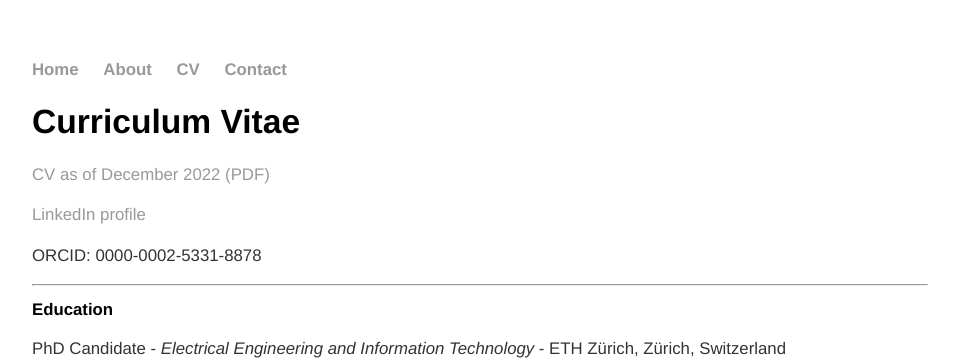
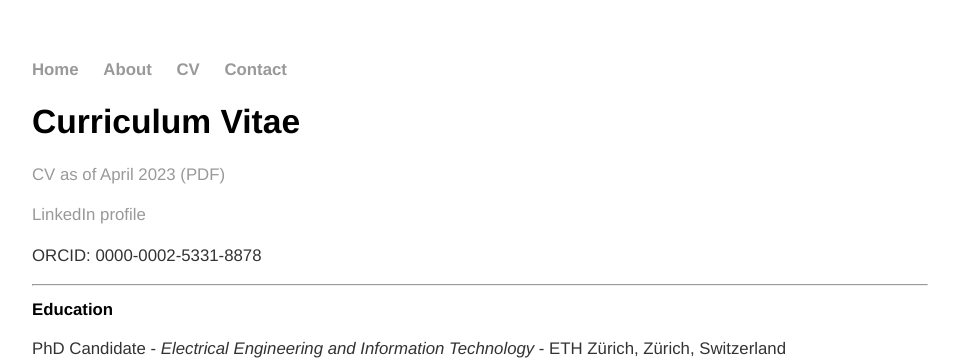
Before and after one commit to manasakani/manaskani.github.io, a Jekyll site: the page built from cv/index.md, in a window 1280 px wide. Shown: the top 360 px of the page, without its empty margins (160-1119 px from the left). Built offline with Jekyll 4.4.1, drawn with Linux system fonts in a browser that asks for light colours.

Commit message:
Update index.md

```diff
--- a/cv/index.md
+++ b/cv/index.md
@@ -5,7 +5,7 @@ title: Manasa Kaniselvan
 
 # Curriculum Vitae
 
-[CV as of December 2022 (PDF)](/media/cv.pdf)
+[CV as of April 2023 (PDF)](/media/cv.pdf)
 
 [LinkedIn profile](https://www.linkedin.com/in/manasa-kaniselvan)
 
```
